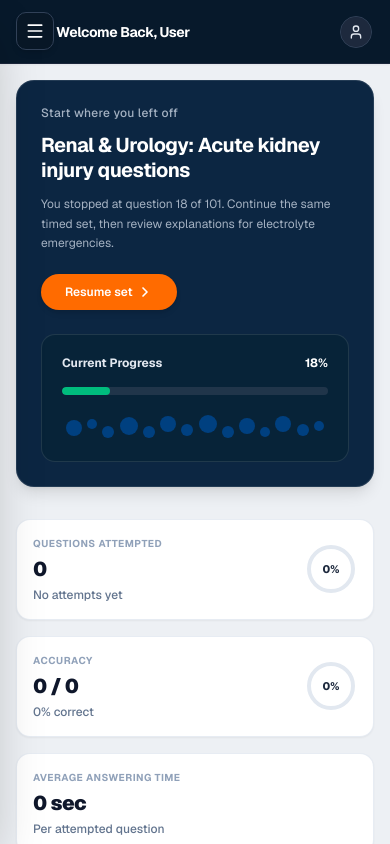
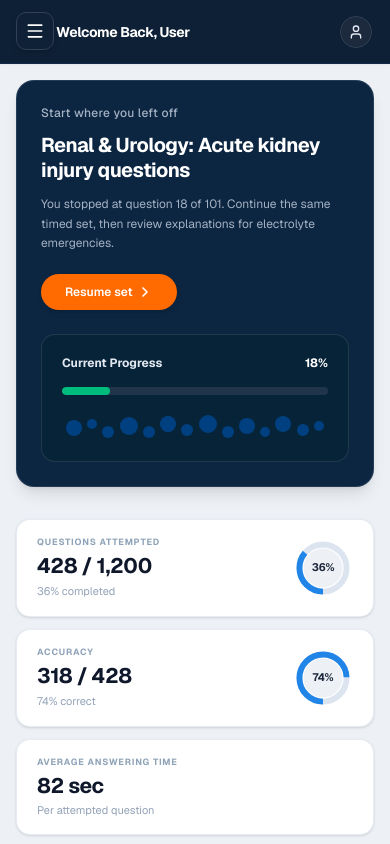
Before and after one commit to Shakib-cse/medical_exam_pro, a Next.js app: page /dashboard in a window 390 px wide. Shown: the top 844 px of the page. Built offline with nearby package versions, Linux system fonts and the light colour scheme; no server answers.

Commit message:
frontnt with integration

```diff
--- a/src/app/dashboard/_components/Header.tsx
+++ b/src/app/dashboard/_components/Header.tsx
@@ -37,7 +37,7 @@ export function Header() {
   };
 
   return (
-    <header className="h-16 w-full bg-[#07192b] border-b border-slate-800/90 pl-14 sm:pl-16 lg:px-8 pr-4 sm:pr-8 flex items-center justify-between sticky top-0 z-30 shadow-xs">
+    <header className="h-16 w-full bg-[#0d2035] border-b border-[#152e4a]/80 pl-14 sm:pl-16 lg:px-8 pr-4 sm:pr-8 flex items-center justify-between sticky top-0 z-30 shadow-xs">
       {/* Welcome Title */}
       <h1 className="text-sm sm:text-base lg:text-lg font-bold text-white tracking-tight truncate">
         Welcome Back, {user?.firstName || "User"}
@@ -71,16 +71,16 @@ export function Header() {
 
           {/* Profile Popup Dropdown */}
           {dropdownOpen && (
-            <div className="absolute right-0 mt-2 w-64 bg-[#09223c] border border-slate-700/90 rounded-xl shadow-2xl z-50 p-2 text-slate-200 animate-in fade-in zoom-in-95 duration-150">
+            <div className="absolute right-0 mt-2 w-64 bg-[#0d2035] border border-[#183657] rounded-xl shadow-2xl z-50 p-2 text-slate-200 animate-in fade-in zoom-in-95 duration-150">
               {/* Profile Header */}
-              <div className="px-3 py-2.5 border-b border-slate-700/80 space-y-0.5">
+              <div className="px-3 py-2.5 border-b border-[#183657] space-y-0.5">
                 <div className="flex items-center justify-between">
                   <span className="font-bold text-white text-sm">{user?.firstName || "User"} {user?.lastName || ""}</span>
                   <span className="text-[10px] font-extrabold px-2 py-0.5 bg-brand-orange text-white rounded-md shadow-xs">
                     PRO
                   </span>
                 </div>
-                <p className="text-[11px] text-slate-400 truncate">
+                <p className="text-[11px] text-[#97afc7] truncate">
                   {user?.email || "user@example.com"}
                 </p>
               </div>
@@ -90,7 +90,7 @@ export function Header() {
                 <Link
                   href="/dashboard/subscription"
                   onClick={() => setDropdownOpen(false)}
-                  className="w-full text-left px-3 py-2 rounded-lg text-xs font-semibold text-slate-300 hover:bg-slate-800 hover:text-white flex items-center gap-2.5 transition-colors cursor-pointer"
+                  className="w-full text-left px-3 py-2 rounded-lg text-xs font-semibold text-slate-300 hover:bg-white/[0.06] hover:text-white flex items-center gap-2.5 transition-colors cursor-pointer"
                 >
                   <ShieldCheck className="w-4 h-4 text-emerald-400" />
                   <span>Account & Subscription</span>
@@ -98,7 +98,7 @@ export function Header() {
                 <Link
                   href="/dashboard/settings"
                   onClick={() => setDropdownOpen(false)}
-                  className="w-full text-left px-3 py-2 rounded-lg text-xs font-semibold text-slate-300 hover:bg-slate-800 hover:text-white flex items-center gap-2.5 transition-colors cursor-pointer"
+                  className="w-full text-left px-3 py-2 rounded-lg text-xs font-semibold text-slate-300 hover:bg-white/[0.06] hover:text-white flex items-center gap-2.5 transition-colors cursor-pointer"
                 >
                   <Settings className="w-4 h-4 text-slate-400" />
                   <span>Settings</span>
@@ -106,10 +106,10 @@ export function Header() {
               </div>
 
               {/* Logout Action */}
-              <div className="pt-1 border-t border-slate-700/80">
+              <div className="pt-1 border-t border-[#183657]">
                 <button
                   onClick={handleLogout}
-                  className="w-full text-left px-3 py-2 rounded-lg text-xs font-bold text-rose-400 hover:bg-rose-950/60 hover:text-rose-300 flex items-center gap-2.5 transition-colors cursor-pointer"
+                  className="w-full text-left px-3 py-2 rounded-lg text-xs font-bold text-rose-400 hover:bg-rose-950/40 hover:text-rose-300 flex items-center gap-2.5 transition-colors cursor-pointer"
                 >
                   <LogOut className="w-4 h-4 text-rose-400" />
                   <span>Logout</span>
--- a/src/app/dashboard/_components/Sidebar.tsx
+++ b/src/app/dashboard/_components/Sidebar.tsx
@@ -3,22 +3,39 @@
 import Link from "next/link";
 import { usePathname } from "next/navigation";
 import {
-  LayoutDashboard,
-  HelpCircle,
-  FileCheck2,
-  Bookmark,
+  Home,
+  Clock,
   Settings,
   CreditCard,
   Menu,
-  X
+  X,
 } from "lucide-react";
 import { useState } from "react";
-import { motion } from "framer-motion";
 import { cn } from "@/lib/utils";
 import Image from "next/image";
 
 interface SidebarProps {
   className?: string;
+}
+
+// Question Bank Icon matching the exact rounded document / list icon in the image
+function QuestionBankIcon({ className, strokeWidth = 1.8 }: { className?: string; strokeWidth?: number }) {
+  return (
+    <svg
+      className={className}
+      viewBox="0 0 24 24"
+      fill="none"
+      stroke="currentColor"
+      strokeWidth={strokeWidth}
+      strokeLinecap="round"
+      strokeLinejoin="round"
+    >
+      <rect x="3.5" y="3.5" width="17" height="17" rx="3.5" />
+      <line x1="8" y1="8.5" x2="16" y2="8.5" />
+      <line x1="8" y1="12" x2="16" y2="12" />
+      <line x1="8" y1="15.5" x2="16" y2="15.5" />
+    </svg>
+  );
 }
 
 export function Sidebar({ className }: SidebarProps) {
@@ -29,9 +46,9 @@ export function Sidebar({ className }: SidebarProps) {
     {
       title: "LEARNING",
       items: [
-        { label: "Dashboard", href: "/dashboard", icon: LayoutDashboard },
-        { label: "Question Bank", href: "/dashboard/question-bank", icon: HelpCircle },
-        { label: "Mock Exams", href: "/dashboard/mock-exams", icon: FileCheck2 },
+        { label: "Dashboard", href: "/dashboard", icon: Home },
+        { label: "Question Bank", href: "/dashboard/question-bank", icon: QuestionBankIcon },
+        { label: "Mock Exams", href: "/dashboard/mock-exams", icon: Clock },
       ],
     },
     {
@@ -48,7 +65,7 @@ export function Sidebar({ className }: SidebarProps) {
       {/* Mobile menu trigger */}
       <button
         onClick={() => setMobileOpen(!mobileOpen)}
-        className="lg:hidden fixed top-3 left-4 z-50 p-2 rounded-lg bg-[#081726] text-white shadow-md border border-slate-700 cursor-pointer"
+        className="lg:hidden fixed top-3 left-4 z-50 p-2 rounded-lg bg-[#0e2136] text-white shadow-md border border-slate-700 cursor-pointer"
         aria-label="Toggle Navigation"
       >
         {mobileOpen ? <X className="w-5 h-5" /> : <Menu className="w-5 h-5" />}
@@ -58,32 +75,37 @@ export function Sidebar({ className }: SidebarProps) {
       {mobileOpen && (
         <div
           onClick={() => setMobileOpen(false)}
-          className="lg:hidden fixed inset-0 bg-black/50 z-40 backdrop-blur-xs transition-opacity duration-200"
+          className="lg:hidden fixed inset-0 bg-black/60 z-40 backdrop-blur-xs transition-opacity duration-200"
         />
       )}
 
       {/* Sidebar container */}
       <aside
         className={cn(
-          "fixed top-0 left-0 bottom-0 z-40 w-64 bg-[#081726] text-slate-300 flex flex-col transition-transform duration-300 ease-in-out lg:translate-x-0 border-r border-slate-800/80 shadow-2xl",
+          "fixed top-0 left-0 bottom-0 z-40 w-64 bg-[#0d2035] text-[#97afc7] flex flex-col transition-transform duration-300 ease-in-out lg:translate-x-0 border-r border-[#152e4a]/80 select-none",
           mobileOpen ? "translate-x-0" : "-translate-x-full",
           className
         )}
       >
-        {/* Brand Logo Header with Responsive Left Padding */}
-        <div className="h-16 pl-16 pr-6 lg:px-6 flex items-center gap-2.5 border-b border-slate-800/80">
-          <div className="rounded-lg flex items-center justify-center">
-            <Link href="/">
-              <Image width={140} height={20} src="/images/commonLayout/headerlogo.png" alt="logo" />
-            </Link>
-          </div>
+        {/* Brand Logo Header */}
+        <div className="h-16 pl-16 pr-6 lg:px-6 flex items-center border-b border-[#152e4a]/70">
+          <Link href="/" className="flex items-center">
+            <Image
+              width={140}
+              height={24}
+              src="/images/commonLayout/headerlogo.png"
+              alt="MedicalExamPro"
+              priority
+              className="h-auto w-auto max-h-7 object-contain"
+            />
+          </Link>
         </div>
 
         {/* Navigation Content */}
-        <div className="flex-1 py-6 px-4 space-y-7 overflow-y-auto custom-scrollbar">
+        <div className="flex-1 py-6 px-3.5 space-y-6 overflow-y-auto custom-scrollbar">
           {navSections.map((section, sIdx) => (
-            <div key={sIdx} className="space-y-2">
-              <h4 className="px-3 text-[11px] font-bold text-slate-400 uppercase tracking-wider">
+            <div key={sIdx} className="space-y-1.5">
+              <h4 className="px-3.5 text-[11px] font-bold text-[#4e6f90] uppercase tracking-[0.14em]">
                 {section.title}
               </h4>
               <nav className="space-y-1">
@@ -99,33 +121,20 @@ export function Sidebar({ className }: SidebarProps) {
                       href={item.href}
                       onClick={() => setMobileOpen(false)}
                       className={cn(
-                        "flex items-center gap-3 px-3.5 py-2.5 rounded-lg text-xs sm:text-sm font-medium transition-colors duration-150 group relative z-10",
+                        "flex items-center gap-3.5 px-3.5 py-2.5 rounded-lg text-[14px] transition-all duration-150",
                         isActive
-                          ? "text-white font-semibold"
-                          : "text-slate-400 hover:text-slate-100 hover:bg-slate-800/40"
+                          ? "bg-[#184877] text-white font-semibold shadow-xs"
+                          : "text-[#97afc7] hover:text-white hover:bg-white/[0.04] font-medium"
                       )}
                     >
-                      {isActive && (
-                        <motion.span
-                          layoutId="activeNavBackground"
-                          className="absolute inset-0 bg-[#112a45] rounded-lg border border-slate-700/60 shadow-inner -z-10"
-                          transition={{ type: "spring", stiffness: 380, damping: 30 }}
-                        />
-                      )}
-                      {isActive && (
-                        <motion.span
-                          layoutId="activeNavIndicator"
-                          className="absolute left-0 top-2 bottom-2 w-1 bg-brand-orange rounded-r-full shadow-sm shadow-brand-orange/80 z-10"
-                          transition={{ type: "spring", stiffness: 380, damping: 30 }}
-                        />
-                      )}
                       <Icon
                         className={cn(
-                          "w-4 h-4 transition-colors z-10",
-                          isActive ? "text-brand-orange" : "text-slate-400 group-hover:text-slate-200"
+                          "w-5 h-5 shrink-0 transition-colors",
+                          isActive ? "text-white" : "text-[#97afc7]"
                         )}
+                        strokeWidth={1.8}
                       />
-                      <span className="z-10">{item.label}</span>
+                      <span>{item.label}</span>
                     </Link>
                   );
                 })}
@@ -135,8 +144,8 @@ export function Sidebar({ className }: SidebarProps) {
         </div>
 
         {/* Footer/Version Info */}
-        <div className="p-4 border-t border-slate-800/80 text-[11px] text-slate-500 text-center">
-          MedicalExamPro &copy; 2026
+        <div className="p-4 border-t border-[#152e4a]/70 text-[11px] text-[#4e6f90] text-center">
+          MedicalExamPro &copy; {new Date().getFullYear()}
         </div>
       </aside>
     </>
--- a/src/app/dashboard/_components/StatCards.tsx
+++ b/src/app/dashboard/_components/StatCards.tsx
@@ -1,40 +1,53 @@
 "use client";
 
 import { useEffect, useState } from "react";
-import { Loader2 } from "lucide-react";
 import { overviewApi, StatCardData } from "@/services/overviewApi";
 
 function RadialProgress({ percentage }: { percentage: number }) {
+  const strokeWidth = 5.5;
   const radius = 22;
-  const strokeWidth = 4;
   const circumference = 2 * Math.PI * radius;
   const strokeDashoffset = circumference - (percentage / 100) * circumference;
+  const center = 28;
 
   return (
-    <div className="relative w-13 h-13 flex items-center justify-center shrink-0">
-      <svg className="w-13 h-13 transform -rotate-90">
+    <div className="relative w-[60px] h-[60px] flex items-center justify-center shrink-0">
+      <svg className="w-[60px] h-[60px] rotate-90" viewBox="0 0 56 56">
+        {/* Inner Soft Gray Center Disc */}
         <circle
-          cx="26"
-          cy="26"
+          cx={center}
+          cy={center}
+          r={radius - strokeWidth / 2 - 1}
+          fill="#edf1f6"
+        />
+        {/* Light Gray Track Ring */}
+        <circle
+          cx={center}
+          cy={center}
           r={radius}
-          stroke="#e2e8f0"
+          stroke="#dce4ef"
           strokeWidth={strokeWidth}
-          fill="transparent"
+          fill="none"
         />
+        {/* Blue Progress Arc — starts at 6 o'clock, clockwise, flat caps */}
         <circle
-          cx="26"
-          cy="26"
+          cx={center}
+          cy={center}
           r={radius}
-          stroke="#10b981"
+          stroke="#2185e8"
           strokeWidth={strokeWidth}
           strokeDasharray={circumference}
           strokeDashoffset={strokeDashoffset}
-          strokeLinecap="round"
-          fill="transparent"
-          className="transition-all duration-500 ease-out"
+          strokeLinecap="butt"
+          fill="none"
+          className="transition-all duration-700 ease-out"
         />
       </svg>
-      <span className="absolute text-[11px] font-extrabold text-slate-800">
+      {/* Percentage label — un-rotated by counter-rotating */}
+      <span
+        className="absolute text-[11px] font-bold text-[#1e293b] leading-none"
+        style={{ letterSpacing: "-0.02em" }}
+      >
         {percentage}%
       </span>
     </div>
@@ -44,28 +57,28 @@ function RadialProgress({ percentage }: { percentage: number }) {
 const defaultStats: StatCardData[] = [
   {
     title: "QUESTIONS ATTEMPTED",
-    value: "0",
-    subtext: "No attempts yet",
-    percentage: 0,
+    value: "428 / 1,200",
+    subtext: "36% completed",
+    percentage: 36,
     type: "radial",
   },
   {
     title: "ACCURACY",
-    value: "0 / 0",
-    subtext: "0% correct",
-    percentage: 0,
+    value: "318 / 428",
+    subtext: "74% correct",
+    percentage: 74,
     type: "radial",
   },
   {
     title: "AVERAGE ANSWERING TIME",
-    value: "0 sec",
+    value: "82 sec",
     subtext: "Per attempted question",
     type: "text",
   },
   {
     title: "WEAKEST AREAS",
-    value: "None yet",
-    subtext: "0 questions to revisit",
+    value: "Renal, Ethics",
+    subtext: "42 questions to revisit",
     type: "text",
   },
 ];
@@ -82,14 +95,14 @@ export function StatCards() {
         if (res?.data) {
           const d = res.data;
           setStats([
-            d.questionsAttempted,
-            d.accuracy,
-            d.avgTime,
-            d.weakestAreas,
+            d.questionsAttempted || defaultStats[0],
+            d.accuracy || defaultStats[1],
+            d.avgTime || defaultStats[2],
+            d.weakestAreas || defaultStats[3],
           ]);
         }
       } catch (err) {
-        console.error("Failed to load user stats:", err);
+        // Fallback to default stats if unauthenticated / offline
       } finally {
         setLoading(false);
       }
@@ -99,22 +112,32 @@ export function StatCards() {
   }, []);
 
   return (
-    <div className="grid grid-cols-1 sm:grid-cols-2 lg:grid-cols-4 gap-4">
+    <div className="grid grid-cols-1 sm:grid-cols-2 lg:grid-cols-4 gap-3">
       {stats.map((stat, idx) => (
         <div
           key={idx}
-          className="bg-white rounded-xl p-4 sm:p-5 border border-slate-200/80 shadow-xs flex items-center justify-between transition-all hover:shadow-md"
+          className="bg-white rounded-xl px-5 py-[18px] border border-slate-200/80 shadow-sm flex items-center justify-between gap-4 hover:shadow-md transition-shadow"
         >
-          <div className="space-y-1">
-            <span className="text-[10px] font-bold text-slate-400 uppercase tracking-wider block">
+          {/* Left: label → value → subtext */}
+          <div className="flex flex-col min-w-0 flex-1" style={{ gap: "6px" }}>
+            <span
+              className="text-[9px] font-bold text-[#8fa3b8] uppercase leading-none"
+              style={{ letterSpacing: "0.09em" }}
+            >
               {stat.title}
             </span>
-            <div className="text-xl sm:text-2xl font-black text-slate-900 tracking-tight">
+            <div
+              className="text-[21px] font-bold text-[#0f172a] leading-tight truncate"
+              style={{ letterSpacing: "-0.02em" }}
+            >
               {stat.value}
             </div>
-            <p className="text-xs text-slate-500 font-medium">{stat.subtext}</p>
+            <p className="text-[11px] text-[#94a3b8] leading-none font-normal">
+              {stat.subtext}
+            </p>
           </div>
 
+          {/* Right: radial ring (only for radial-type cards) */}
           {stat.type === "radial" && typeof stat.percentage === "number" && (
             <RadialProgress percentage={stat.percentage} />
           )}
```
Also changed, not shown: src/app/auth/sign-in/page.tsx (+35 -5 lines), src/app/auth/sign-up/page.tsx (+3 -7 lines), src/app/auth/verify/page.tsx (+4 -6 lines).
